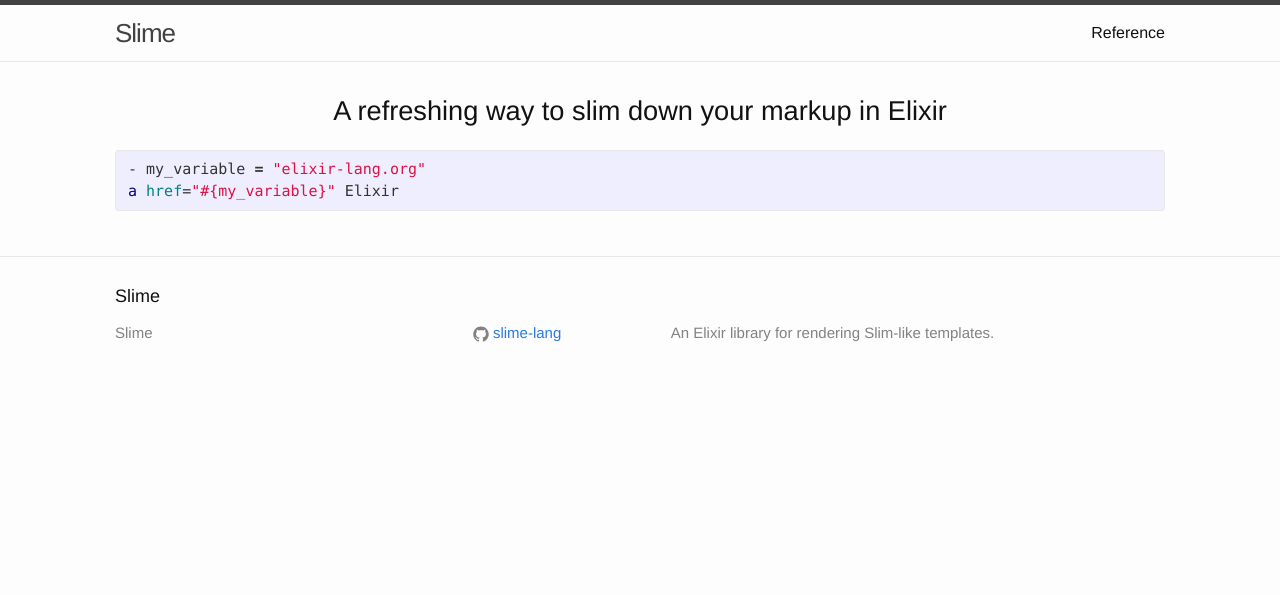
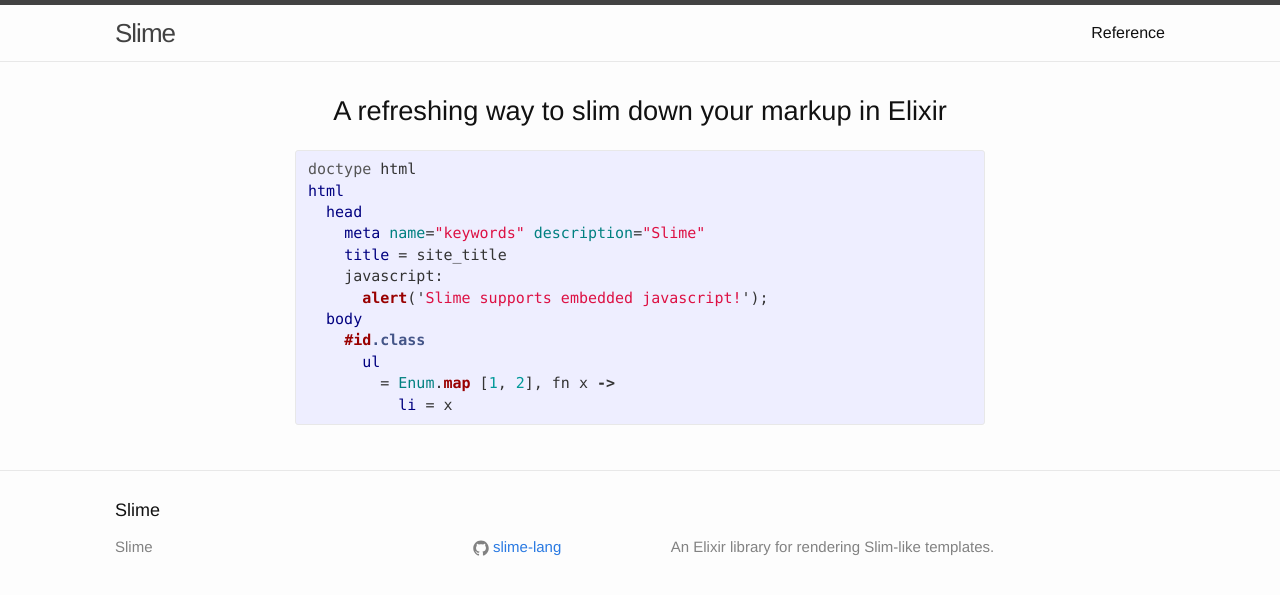
Before and after one commit to slime-lang/slime-lang.github.io, a Jekyll site: the page built from index.html, in a window 1280 px wide. Shown: the top 595 px of the page. Built offline with Jekyll 4.4.1, drawn with Linux system fonts in a browser that asks for light colours.

Commit message:
add example from Slime readme to main page

```diff
--- a/_data/main.yml
+++ b/_data/main.yml
@@ -1,3 +1,13 @@
 slim: |
-  - my_variable = "elixir-lang.org"
-  a href="#{my_variable}" Elixir
+  doctype html
+  html
+    head
+      meta name="keywords" description="Slime"
+      title = site_title
+      javascript:
+        alert('Slime supports embedded javascript!');
+    body
+      #id.class
+        ul
+          = Enum.map [1, 2], fn x ->
+            li = x
--- a/index.html
+++ b/index.html
@@ -6,4 +6,8 @@
   A refreshing way to slim down your markup in Elixir
 </p>
 
-{% highlight slim %}{{ site.data.main.slim }}{% endhighlight %}
+<div class="row">
+  <div class="col-sm-8 col-sm-offset-2">
+    {% highlight slim %}{{ site.data.main.slim }}{% endhighlight %}
+  </div>
+</div>
```
